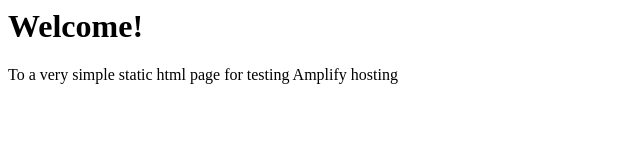
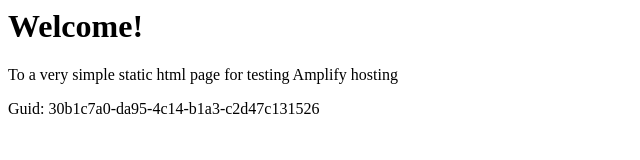
Before and after one commit to aws-aemilia-dub/Github-PR-Commit-Integration-Test-DoNotTouch-Gith-OKSLNVO2-v1-preprod-eu-west-1, a website: page src/index.html in a window 1280 px wide. Shown: the whole page, without its empty margins (0-640 px from the left). Drawn offline with Linux system fonts and the light colour scheme.

Commit message:
commit from integ tests

```diff
--- a/src/index.html
+++ b/src/index.html
@@ -1,3 +1,5 @@
+
+
 <html lang="en">
 
 <head>
@@ -10,6 +12,6 @@
 <body>
     <h1>Welcome!</h1>
     <p>To a very simple static html page for testing Amplify hosting</p>
-</body>
+    <p>Guid: 30b1c7a0-da95-4c14-b1a3-c2d47c131526</p></body>
 
 </html>
```
